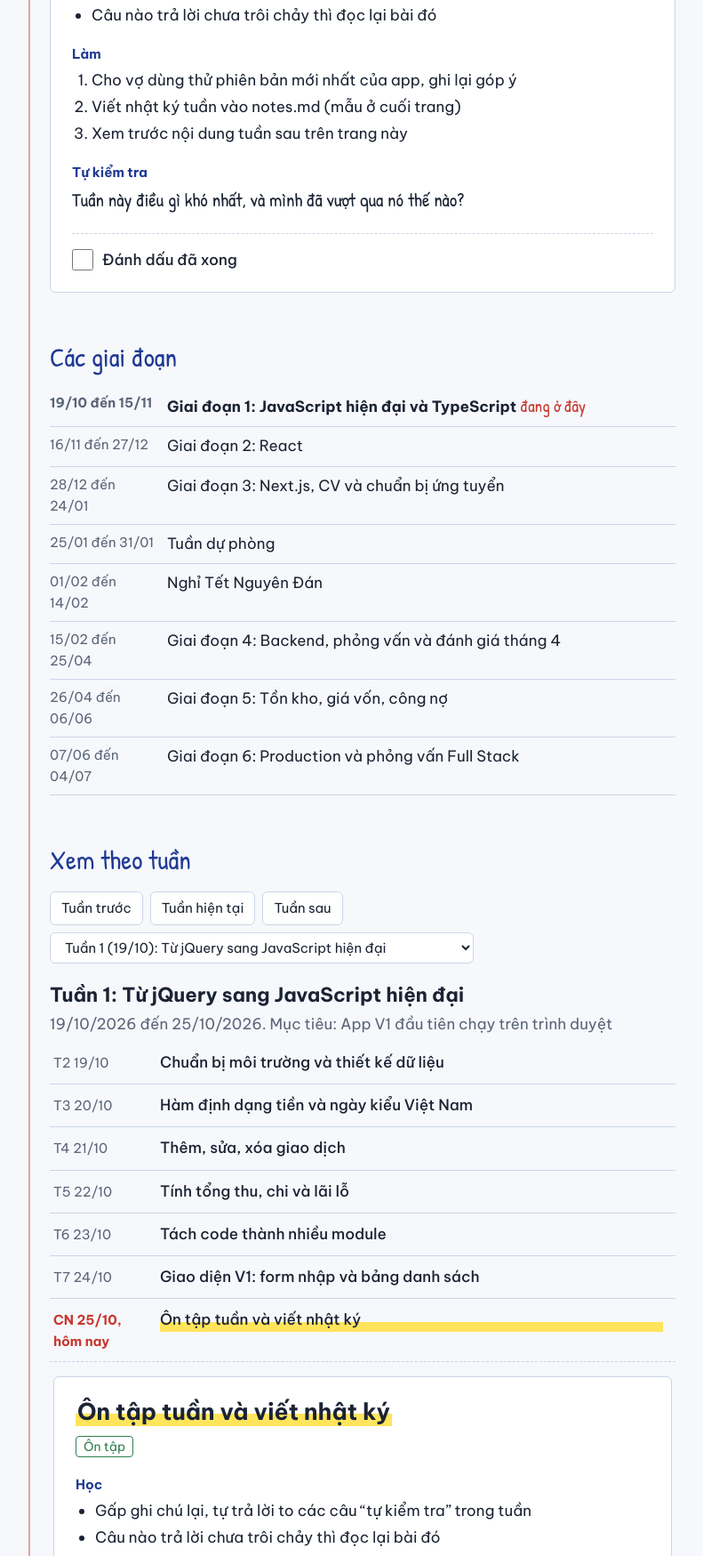
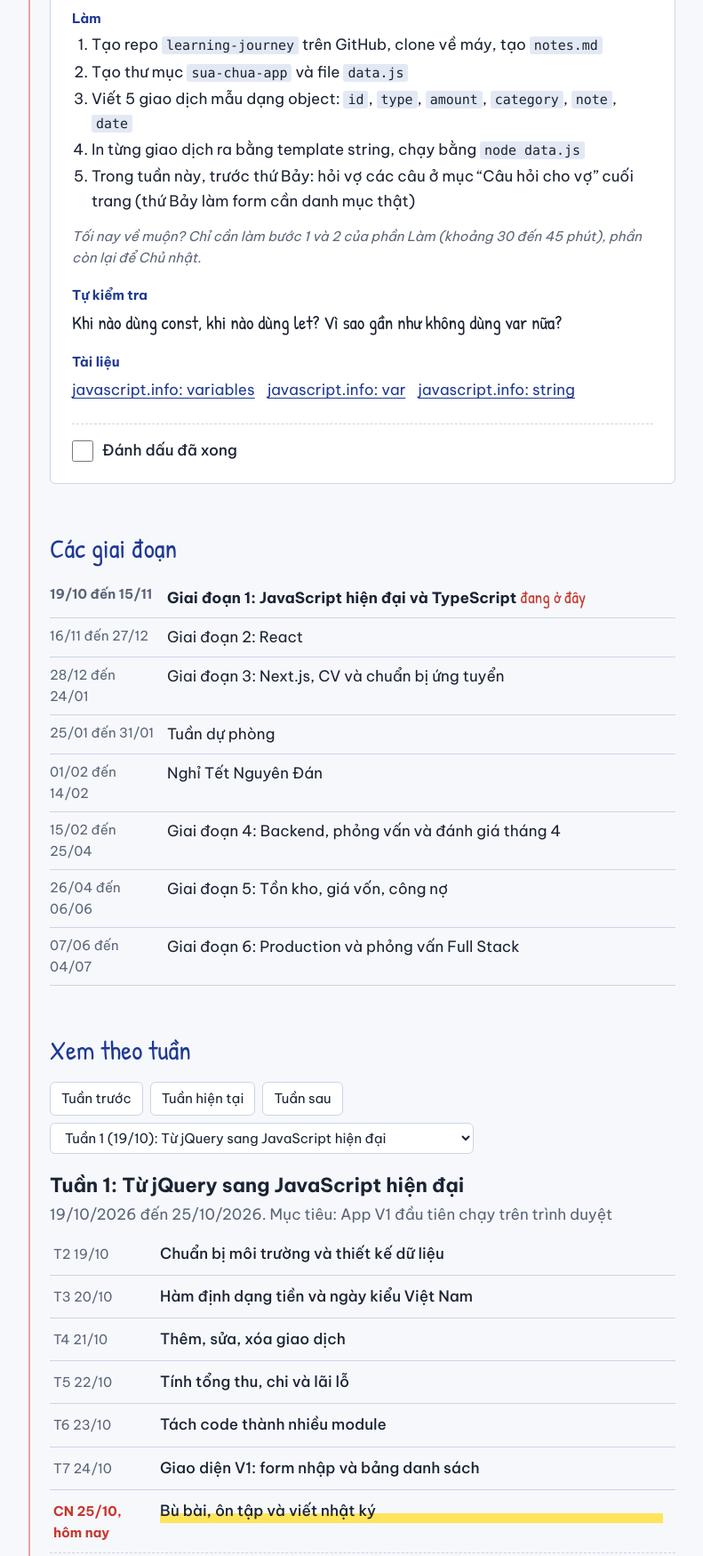
Before and after one commit to vietdiem3010/learning-journey, a plain HTML site: page index.html in a window 1280 px wide. Shown: the part 730-2479 px from the top of the page at 89% size, without its empty margins (256-1047 px from the left). Drawn offline with Linux system fonts and the light colour scheme.

Commit message:
Update index.html

```diff
--- a/index.html
+++ b/index.html
@@ -79,6 +79,7 @@
 
 .prep{border-left:4px solid var(--hl); padding:4px 0 4px 16px; margin:12px 0 24px}
 .prep h3{margin:0 0 6px; font-size:19px}
+.mini{margin:14px 0 0; font-size:15px; color:var(--muted); font-style:italic}
 .missed{border-left:4px solid var(--red); padding:4px 0 4px 16px; margin:0 0 20px}
 .missed h3{margin:0 0 4px; font-size:19px}
 .missed p{margin:0 0 6px; color:var(--muted)}
@@ -173,7 +174,7 @@
   </main>
 
   <footer>
-    <p>Mỗi tối: 30 phút học, 60 phút làm cho app, 5 phút ghi chú. Bí quá 30 phút mới hỏi AI, và nhờ AI giải thích chứ không xin code làm sẵn. Lỡ một buổi thì không bù gấp đôi: bù vào Chủ nhật, hoặc tuần dự phòng trước Tết.</p>
+    <p>Ngày thường khoảng 1 đến 1,5 tiếng, cuối tuần khoảng 2 tiếng. Về muộn thì chỉ cần làm bước 1 và 2 của phần Làm. Bí quá 30 phút mới hỏi AI, và nhờ AI giải thích chứ không xin code làm sẵn. Lỡ một buổi thì không bù gấp đôi: bù vào Chủ nhật, hoặc tuần dự phòng trước Tết.</p>
     <p>Muốn xem trước một ngày bất kỳ, thêm <code>?date=2026-11-05</code> vào cuối đường dẫn. Đánh dấu “đã xong” được lưu trong trình duyệt của máy đang dùng.</p>
   </footer>
 </div>
@@ -189,9 +190,9 @@
   l:['Trước phỏng vấn: đọc lại CV, chuẩn bị 2 câu hỏi để hỏi lại nhà tuyển dụng','Sau phỏng vấn: ghi các câu hỏi đã gặp vào notes.md, câu nào trả lời chưa tốt thì tra lại ngay','Cập nhật bảng theo dõi ứng tuyển (công ty, vòng, ngày, kết quả)'],
   c:'Câu hỏi nào hôm nay làm bạn lúng túng nhất, và câu trả lời tốt hơn là gì?', d:[]};
 const REST = g => ({type:'nghi', g, h:[], l:['Nghỉ ngơi, dành thời gian cho gia đình. Nghỉ cũng là một phần của lộ trình.'], c:'', d:[]});
-const SUNDAY = {type:'on', g:'Ôn tập tuần và viết nhật ký',
-  h:['Gấp ghi chú lại, tự trả lời to các câu “tự kiểm tra” trong tuần','Câu nào trả lời chưa trôi chảy thì đọc lại bài đó'],
-  l:['Cho vợ dùng thử phiên bản mới nhất của app, ghi lại góp ý','Viết nhật ký tuần vào notes.md (mẫu ở cuối trang)','Xem trước nội dung tuần sau trên trang này'],
+const SUNDAY = {type:'on', g:'Bù bài, ôn tập và viết nhật ký',
+  h:['Ưu tiên 1: còn buổi nào trong tuần chưa xong thì làm bù trước, chỉ cần phần Làm','Ưu tiên 2: nếu đã xong hết, gấp ghi chú lại và tự trả lời các câu “tự kiểm tra” trong tuần'],
+  l:['Làm bù buổi chưa xong (xem mục “Buổi tiếp theo của bạn” ở đầu trang)','Cho vợ dùng thử phiên bản mới nhất của app, ghi lại góp ý','Viết nhật ký tuần vào notes.md (mẫu ở cuối trang), khoảng 10 phút'],
   c:'Tuần này điều gì khó nhất, và mình đã vượt qua nó thế nào?', d:[]};
 
 const PHASES = [
@@ -262,7 +263,7 @@
   h:['<code>async/await</code>: viết code bất đồng bộ dễ đọc như code thường','<code>try</code>, <code>catch</code>, <code>finally</code>'],
   l:['Viết lại <code>saveData</code> và <code>loadData</code> bằng async/await','Bọc <code>JSON.parse</code> trong try/catch phòng dữ liệu bị hỏng','Hiện thông báo lỗi dễ hiểu cho người dùng'],
   c:'Nếu quên chữ await trước một Promise thì chuyện gì xảy ra?', d:[J('async-await'), J('try-catch')]},
- {g:'Tải danh mục bằng fetch',
+ {opt:1, g:'Tải danh mục bằng fetch',
   h:['<code>fetch</code> và <code>response.json()</code>','Kiểm tra <code>response.ok</code> trước khi dùng dữ liệu'],
   l:['Tạo <code>categories.json</code> chứa danh mục cho thu, chi, nhập hàng','Tải bằng fetch khi mở trang, đổ vào ô chọn danh mục','Ô danh mục tự đổi theo loại giao dịch đang chọn'],
   c:'fetch khác $.ajax ở những điểm nào?', d:[J('fetch')]},
@@ -310,7 +311,7 @@
   h:['<code>Partial</code>, <code>Pick</code>, <code>Omit</code>, <code>Record</code>'],
   l:['<code>type NewTransaction = Omit&lt;Transaction, "id"&gt;</code> cho form tạo mới','<code>type TransactionUpdate = Partial&lt;NewTransaction&gt;</code> cho form sửa','Dùng <code>Record</code> cho kết quả nhóm theo danh mục'],
   c:'Vì sao form tạo mới không nên có id?', d:[TS('Utility Types','utility-types.html')]},
- {g:'as const, enum và union',
+ {opt:1, g:'as const, enum và union',
   h:['<code>as const</code> và cách suy ra kiểu từ một mảng','So sánh enum với union, vì sao nhiều nhóm chọn union'],
   l:['Khai báo danh sách danh mục bằng <code>as const</code>','Suy ra kiểu Category từ danh sách đó'],
   c:'Lợi ích của việc chỉ khai báo danh mục ở một chỗ duy nhất là gì?', d:[TS('Enums','enums.html')]},
@@ -378,7 +379,7 @@
   h:['Dữ liệu suy ra từ state, không cần lưu thêm state','<code>useMemo</code> và khi nào thật sự cần'],
   l:['Lọc theo tháng, loại, danh mục','Tổng tiền tính theo dữ liệu đã lọc'],
   c:'Vì sao không nên lưu “danh sách đã lọc” thành một state riêng?', d:[L('react.dev: useMemo','https://react.dev/reference/react/useMemo')]},
- {g:'Tìm kiếm và hoàn thiện',
+ {opt:1, g:'Tìm kiếm và hoàn thiện',
   h:['Xử lý ô tìm kiếm theo ghi chú'],
   l:['Ô tìm kiếm theo ghi chú, không phân biệt hoa thường','Kiểm tra lại toàn bộ thêm, sửa, xóa, lọc','Commit, nhờ AI review'],
   c:'Nếu có 10.000 giao dịch, phần nào có thể bị chậm?', d:[]}
@@ -396,7 +397,7 @@
   h:['Áp dụng lại toàn bộ kiến thức thêm, sửa, xóa'],
   l:['Thêm, sửa, xóa danh mục','Không cho xóa danh mục đang có giao dịch'],
   c:'Vì sao không nên cho xóa danh mục đang được dùng?', d:[]},
- {g:'Trang chi tiết giao dịch',
+ {opt:1, g:'Trang chi tiết giao dịch',
   h:['Tham số trên URL, <code>useParams</code>'],
   l:['Trang <code>/giao-dich/:id</code> hiển thị chi tiết','Hiện thông báo khi không tìm thấy giao dịch'],
   c:'Khi nào nên đưa thông tin lên URL?', d:[L('React Router','https://reactrouter.com')]},
@@ -418,7 +419,7 @@
   h:['Schema là gì','Dùng chung schema cho kiểm tra dữ liệu và kiểu TypeScript (<code>z.infer</code>)'],
   l:['Viết schema cho giao dịch','Nối Zod với React Hook Form'],
   c:'Lợi ích của việc định nghĩa kiểu và luật kiểm tra ở cùng một chỗ là gì?', d:[L('Zod','https://zod.dev')]},
- {g:'Context API',
+ {opt:1, g:'Context API',
   h:['Truyền dữ liệu xuống sâu mà không cần props qua từng tầng'],
   l:['Tạo <code>SettingsContext</code>: tên tiệm, đơn vị tiền','Hiển thị tên tiệm ở header'],
   c:'Khi nào nên dùng Context, khi nào không nên?', d:[R('passing-data-deeply-with-context')]},
@@ -426,11 +427,11 @@
   h:['Gom logic cập nhật state vào một chỗ'],
   l:['Chuyển logic giao dịch sang reducer với các action: thêm, sửa, xóa'],
   c:'useReducer có điểm gì giống cách bạn tổ chức code xử lý sự kiện trong jQuery?', d:[R('extracting-state-logic-into-a-reducer')]},
- {g:'Trạng thái rỗng, lỗi, đang tải',
+ {opt:1, g:'Trạng thái rỗng, lỗi, đang tải',
   h:['Thiết kế cho trường hợp không có dữ liệu và trường hợp lỗi'],
   l:['Component <code>EmptyState</code> có nút “Thêm giao dịch đầu tiên”','Thông báo lỗi rõ ràng khi lưu thất bại'],
   c:'Một màn hình trống tốt nên nói gì với người dùng?', d:[]},
- {g:'Refactor và review',
+ {opt:1, g:'Refactor và review',
   h:['Đọc lại code của chính mình như người lạ'],
   l:['Đặt lại tên biến, tên hàm cho rõ nghĩa','Xóa code thừa','Nhờ AI review, sửa theo góp ý hợp lý'],
   c:'Góp ý nào của AI bạn không đồng ý, và vì sao?', d:[]}
@@ -440,7 +441,7 @@
   h:['Cài và dùng Recharts'],
   l:['Biểu đồ cột thu và chi theo từng ngày trong tháng'],
   c:'Dữ liệu cần chuẩn bị ở dạng nào để vẽ được biểu đồ?', d:[L('Recharts','https://recharts.org')]},
- {g:'Biểu đồ tròn theo danh mục',
+ {opt:1, g:'Biểu đồ tròn theo danh mục',
   h:['Chuyển dữ liệu nhóm theo danh mục thành dạng biểu đồ cần'],
   l:['Biểu đồ tròn chi phí theo danh mục','Kèm bảng số liệu bên cạnh cho dễ đọc'],
   c:'Khi nào biểu đồ tròn không phù hợp?', d:[L('Recharts','https://recharts.org')]},
@@ -448,7 +449,7 @@
   h:['Tính phần trăm tăng giảm'],
   l:['Trang báo cáo: tổng thu, chi, nhập hàng, lãi lỗ','So sánh với tháng trước, hiện tăng hay giảm bao nhiêu phần trăm'],
   c:'Ba con số nào vợ bạn quan tâm nhất mỗi cuối tháng?', d:[]},
- {g:'Xuất file CSV',
+ {opt:1, g:'Xuất file CSV',
   h:['<code>Blob</code> và tạo link tải xuống','Thêm ký tự BOM để Excel đọc đúng tiếng Việt'],
   l:['Nút “Xuất CSV” cho tháng đang xem','Mở thử bằng Excel, kiểm tra dấu tiếng Việt'],
   c:'Vì sao file CSV có thể bị lỗi font tiếng Việt khi mở bằng Excel?', d:[]},
@@ -515,7 +516,7 @@
   c:'Thư mục [id] trong Next.js tương ứng với gì trong React Router?', d:[L('Vercel: Deploy Next.js','https://vercel.com/docs/frameworks/nextjs')]}
 ]},
 /* 12 */ {t:'Next.js nâng cao', goal:'V3 chạy như app trên điện thoại', days:[
- {g:'Route Handlers',
+ {opt:1, g:'Route Handlers',
   h:['Viết API ngay trong Next.js: <code>app/api/.../route.ts</code>'],
   l:['Viết API thử <code>GET /api/health</code> trả về JSON'],
   c:'Khi nào API trong Next.js là đủ, khi nào cần backend riêng?', d:[L('Next.js: Route Handlers','https://nextjs.org/docs/app/getting-started/route-handlers-and-middleware')]},
@@ -527,7 +528,7 @@
   h:['<code>metadata</code>, <code>generateMetadata</code>, Open Graph'],
   l:['Thêm title, description cho từng trang','Liên hệ với những gì bạn đã làm SEO cho duanraucau.com'],
   c:'Next.js giúp SEO tốt hơn React thuần nhờ đâu?', d:[L('Next.js: Metadata','https://nextjs.org/docs/app/getting-started/metadata-and-og-images')]},
- {g:'Hiệu năng',
+ {opt:1, g:'Hiệu năng',
   h:['<code>next/image</code>, <code>next/font</code>','Đo bằng Lighthouse trong Chrome DevTools'],
   l:['Chạy Lighthouse, ghi điểm số','Sửa ít nhất 2 điểm được đề xuất, đo lại'],
   c:'Chỉ số nào của Lighthouse ảnh hưởng nhiều nhất đến trải nghiệm trên điện thoại?', d:[L('Next.js: Image Optimization','https://nextjs.org/docs/app/getting-started/images')]},
@@ -813,7 +814,7 @@
   h:['Seed giúp ai cũng chạy được dự án với dữ liệu có sẵn'],
   l:['Script seed tạo danh mục và 100 giao dịch mẫu'],
   c:'Vì sao không dùng dữ liệu thật của vợ để phát triển?', d:[L('Prisma: Seeding','https://www.prisma.io/docs/orm/prisma-migrate/workflows/seeding')]},
- {g:'Ghi log và lỗi rõ ràng',
+ {opt:1, g:'Ghi log và lỗi rõ ràng',
   h:['Logger của NestJS','Exception filter'],
   l:['Log mỗi request và lỗi','Thông báo lỗi trả về thống nhất một dạng'],
   c:'Khi app lỗi lúc vợ đang dùng, bạn cần thông tin gì để tìm ra nguyên nhân?', d:[NE('Logger','techniques/logger'), NE('Exception filters','exception-filters')]},
@@ -945,7 +946,7 @@
   h:['Tỷ lệ hao hụt'],
   l:['Báo cáo số hũ và số tiền hao hụt theo tháng, theo lý do'],
   c:'Tỷ lệ hao hụt bao nhiêu thì đáng lo?', d:[]},
- {g:'Tác vụ chạy định kỳ',
+ {opt:1, g:'Tác vụ chạy định kỳ',
   h:['NestJS Schedule: chạy việc theo lịch'],
   l:['Mỗi sáng kiểm tra mẻ sắp hết hạn, lưu thành thông báo'],
   c:'Việc nào nữa trong tiệm có thể tự động hóa theo lịch?', d:[NE('Task scheduling','techniques/task-scheduling')]},
@@ -1053,7 +1054,7 @@
   h:['Test như người dùng thật bấm trên trình duyệt'],
   l:['Test luồng: đăng nhập, nhập giao dịch, xem báo cáo'],
   c:'Playwright test khác test API ở đâu?', d:[L('Playwright','https://playwright.dev/docs/intro')]},
- {g:'Theo dõi lỗi khi chạy thật',
+ {opt:1, g:'Theo dõi lỗi khi chạy thật',
   h:['Biết lỗi trước khi người dùng báo'],
   l:['Xem log trên Render','Thử gắn một công cụ theo dõi lỗi bản miễn phí'],
   c:'Làm sao biết app đang lỗi khi vợ không báo?', d:[]},
@@ -1183,9 +1184,11 @@
     const id = 'chk-' + key + (opts && opts.prefix ? '-' + opts.prefix : '');
     let html = '<div class="day-card">';
     html += '<h3 class="day-goal"><span>' + day.g + '</span></h3>';
-    if (day.type && TAGS[day.type]) html += '<span class="tag ' + TAGS[day.type][1] + '">' + TAGS[day.type][0] + '</span>';
+    if (day.type && TAGS[day.type]) html += '<span class="tag ' + TAGS[day.type][1] + '">' + TAGS[day.type][0] + '</span> ';
+    if (day.opt) html += '<span class="tag rest">Có thể bỏ qua nếu đang chậm</span>';
     if (day.h && day.h.length) html += '<div class="blk"><h4>Học</h4><ul>' + day.h.map(x => '<li>' + x + '</li>').join('') + '</ul></div>';
     if (day.l && day.l.length) html += '<div class="blk"><h4>Làm</h4><ol>' + day.l.map(x => '<li>' + x + '</li>').join('') + '</ol></div>';
+    if (!day.type && day.l && day.l.length > 1) html += '<p class="mini">Tối nay về muộn? Chỉ cần làm bước 1 và 2 của phần Làm (khoảng 30 đến 45 phút), phần còn lại để Chủ nhật.</p>';
     if (day.c) html += '<div class="blk"><h4>Tự kiểm tra</h4><p class="check-q hand">' + day.c + '</p></div>';
     if (day.d && day.d.length) html += '<div class="blk docs"><h4>Tài liệu</h4>' + day.d.map(x => '<a href="' + esc(x[1]) + '" target="_blank" rel="noopener">' + x[0] + '</a>').join('') + '</div>';
     if (countsForProgress(day)) {
@@ -1223,12 +1226,19 @@
       html += '<h1 class="today-date hand">' + DAY_NAMES[i] + ', ' + vn(TODAY) + '</h1>';
       html += '<p class="today-meta">Tuần ' + (w+1) + '/' + WEEKS.length + ': ' + WEEKS[w].t + '. ' + ph.n + (ph.n !== ph.name ? ': ' + ph.name : '') + '</p>';
       html += '<p class="milestone hand">' + nextMilestone() + '</p>';
-      const missed = missedDays();
+      const all = missedDays();
+      const missed = all.filter(m => !m.opt), skipped = all.length - missed.length;
       if (missed.length) {
-        html += '<div class="missed"><h3>Còn ' + missed.length + ' buổi chưa xong</h3><p>Không sao cả. Cứ làm buổi hôm nay trước, bù vào Chủ nhật hoặc tuần dự phòng 25/01 đến 31/01.</p><ul>';
-        html += missed.slice(0, 5).map(m => '<li><button type="button" data-goto="' + m.idx + '">' + SHORT[m.idx % 7] + ' ' + vnShort(m.date) + ': ' + m.g + '</button></li>').join('');
-        if (missed.length > 5) html += '<li>và ' + (missed.length - 5) + ' buổi khác</li>';
-        html += '</ul></div>';
+        const next = missed[0];
+        const todayDay = getDay(w, i);
+        html += '<div class="missed"><h3>Bạn đang chậm ' + missed.length + ' buổi so với kế hoạch. Không sao cả!</h3>';
+        html += '<p>Cứ học tiếp từ buổi chưa xong đầu tiên, theo đúng thứ tự. Lịch có sẵn chỗ để bù: Chủ nhật, các buổi “có thể bỏ qua” và tuần dự phòng 25/01 đến 31/01.' + (skipped ? ' (' + skipped + ' buổi tùy chọn chưa làm không tính là chậm.)' : '') + '</p>';
+        if (missed.length > 1) html += '<p>Các buổi chưa xong: ' + missed.slice(0, 6).map(m => '<button type="button" data-goto="' + m.idx + '">' + SHORT[m.idx % 7] + ' ' + vnShort(m.date) + '</button>').join(', ') + (missed.length > 6 ? ' và ' + (missed.length - 6) + ' buổi khác' : '') + '.</p>';
+        html += '<p>Theo kế hoạch, hôm nay là buổi: <button type="button" data-goto="' + todayIndex + '">' + todayDay.g + '</button></p></div>';
+        html += '<p class="today-meta"><strong>Buổi tiếp theo của bạn</strong> (theo kế hoạch là ' + DAY_NAMES[next.idx % 7] + ' ' + vnShort(next.date) + '):</p>';
+        html += dayCard(Math.floor(next.idx / 7), next.idx % 7, {prefix:'hero'});
+        el.innerHTML = html;
+        return;
       }
       html += dayCard(w, i, {prefix:'hero'});
     }
@@ -1240,7 +1250,7 @@
     const last = Math.min(todayIndex, TOTAL_DAYS);
     for (let idx = 0; idx < last; idx++) {
       const w = Math.floor(idx / 7), i = idx % 7, day = getDay(w, i), date = addDays(START, idx);
-      if (countsForProgress(day) && !done[iso(date)]) out.push({idx, date, g: day.g});
+      if (countsForProgress(day) && !done[iso(date)]) out.push({idx, date, g: day.g, opt: !!day.opt});
     }
     return out;
   }
```
